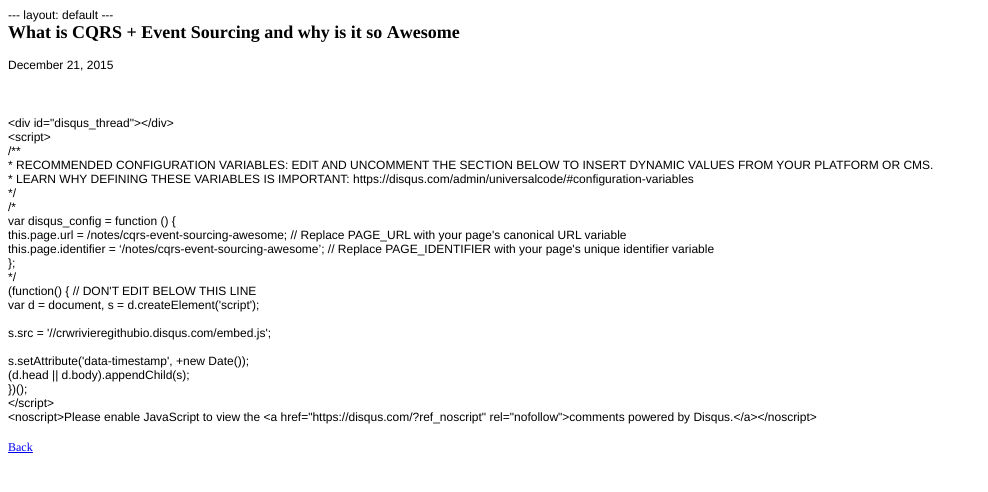
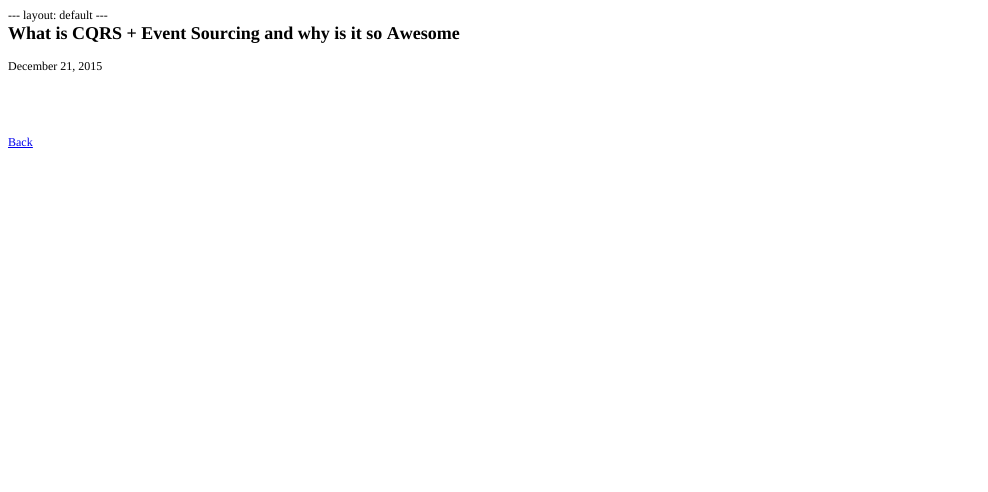
Before and after one commit to crw-riviere/crw-riviere.github.io, a Jekyll site: the page built from _posts/2015-12-21-cqrs-event-sourcing-awesome.md, in a window 1280 px wide. Shown: the top 492 px of the page, without its empty margins (0-988 px from the left). Built offline with Jekyll 4.4.1, drawn with Linux system fonts in a browser that asks for light colours; comment, search, counter and statistics services are not loaded.

Commit message:
Refacto.

```diff
--- a/_includes/disqus.html
+++ b/_includes/disqus.html
@@ -1,38 +1,18 @@
-<!DOCTYPE html PUBLIC "-//W3C//DTD HTML 4.01//EN" "http://www.w3.org/TR/html4/strict.dtd">
-<html>
-<head>
-  <meta http-equiv="Content-Type" content="text/html; charset=utf-8">
-  <meta http-equiv="Content-Style-Type" content="text/css">
-  <title></title>
-  <meta name="Generator" content="Cocoa HTML Writer">
-  <meta name="CocoaVersion" content="1404.34">
-  <style type="text/css">
-    p.p1 {margin: 0.0px 0.0px 0.0px 0.0px; font: 12.0px Helvetica}
-    p.p2 {margin: 0.0px 0.0px 0.0px 0.0px; font: 12.0px Helvetica; min-height: 14.0px}
-  </style>
-</head>
-<body>
-<p class="p1">&lt;div id="disqus_thread"&gt;&lt;/div&gt;</p>
-<p class="p1">&lt;script&gt;</p>
-<p class="p1">/**</p>
-<p class="p1">* RECOMMENDED CONFIGURATION VARIABLES: EDIT AND UNCOMMENT THE SECTION BELOW TO INSERT DYNAMIC VALUES FROM YOUR PLATFORM OR CMS.</p>
-<p class="p1">* LEARN WHY DEFINING THESE VARIABLES IS IMPORTANT: https://disqus.com/admin/universalcode/#configuration-variables</p>
-<p class="p1">*/</p>
-<p class="p1">/*</p>
-<p class="p1">var disqus_config = function () {</p>
-<p class="p1">this.page.url = {{ page.url }}; // Replace PAGE_URL with your page's canonical URL variable</p>
-<p class="p1">this.page.identifier = ‘{{ page.id }}’; // Replace PAGE_IDENTIFIER with your page's unique identifier variable</p>
-<p class="p1">};</p>
-<p class="p1">*/</p>
-<p class="p1">(function() { // DON'T EDIT BELOW THIS LINE</p>
-<p class="p1">var d = document, s = d.createElement('script');</p>
-<p class="p2"><br></p>
-<p class="p1">s.src = '//crwrivieregithubio.disqus.com/embed.js';</p>
-<p class="p2"><br></p>
-<p class="p1">s.setAttribute('data-timestamp', +new Date());</p>
-<p class="p1">(d.head || d.body).appendChild(s);</p>
-<p class="p1">})();</p>
-<p class="p1">&lt;/script&gt;</p>
-<p class="p1">&lt;noscript&gt;Please enable JavaScript to view the &lt;a href="https://disqus.com/?ref_noscript" rel="nofollow"&gt;comments powered by Disqus.&lt;/a&gt;&lt;/noscript&gt;</p>
-</body>
-</html>
+<div id="disqus_thread"></div>
+<script>
+
+var disqus_config = function () {
+this.page.url = '{{ page.url }}'; // Replace PAGE_URL with your page's canonical URL variable
+this.page.identifier = '{{ page.id }}'; // Replace PAGE_IDENTIFIER with your page's unique identifier variable
+};
+
+(function() { // DON'T EDIT BELOW THIS LINE
+var d = document, s = d.createElement('script');
+
+s.src = '//crwrivieregithubio.disqus.com/embed.js';
+
+s.setAttribute('data-timestamp', +new Date());
+(d.head || d.body).appendChild(s);
+})();
+</script>
+<noscript>Please enable JavaScript to view the <a href="https://disqus.com/?ref_noscript" rel="nofollow">comments powered by Disqus.</a></noscript>
--- a/_layouts/post.html
+++ b/_layouts/post.html
@@ -19,7 +19,8 @@
 <p class="p1"><span class="s1">--- layout: default ---</span></p>
 <h1 style="margin: 0.0px 0.0px 14.9px 0.0px; line-height: 22.0px; font: 18.0px Times; color: #000000; -webkit-text-stroke: #000000"><span class="s1"><b>{{ page.title }}</b></span></h1>
 <p class="p1"><span class="s1">{{ page.date | date: '%B %-d, %Y' }}<span class="Apple-converted-space"> </span></span></p>
-<p class="p3"><span class="s1"></span><br></p>
+<p class="p1"><span class="s1"><br>
+</span></p>
 <p class="p1"><span class="s1">{{ content }}<span class="Apple-converted-space"> </span></span></p>
 <p class="p3"><span class="s1"></span><br></p>
 <p class="p1"><span class="s1">{% include disqus.html %}</span></p>
```
